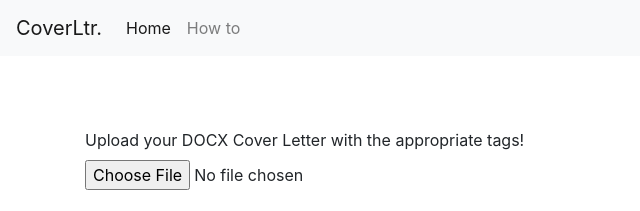
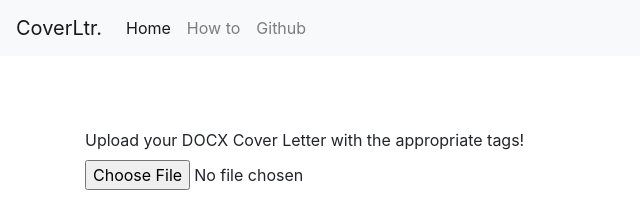
Before and after one commit to jaybcee/CoverLtr., a website: page public/index.html in a window 1280 px wide. Shown: the top 211 px of the page, 0-640 px from the left. Drawn offline with nearby package versions, Linux system fonts and the light colour scheme.

Commit message:
added github link

```diff
--- a/public/index.html
+++ b/public/index.html
@@ -30,7 +30,9 @@
                 <li class="nav-item">
                     <a class="nav-link" href="../howto">How to</a>
                 </li>
-
+                <li class="nav-item">
+                    <a class="nav-link" href="https://github.com/jaybcee/CoverLtr.">Github</a>
+                </li>
             </ul>
 
         </div>
```
Also changed, not shown: public/howto.html (+5 -3 lines).
